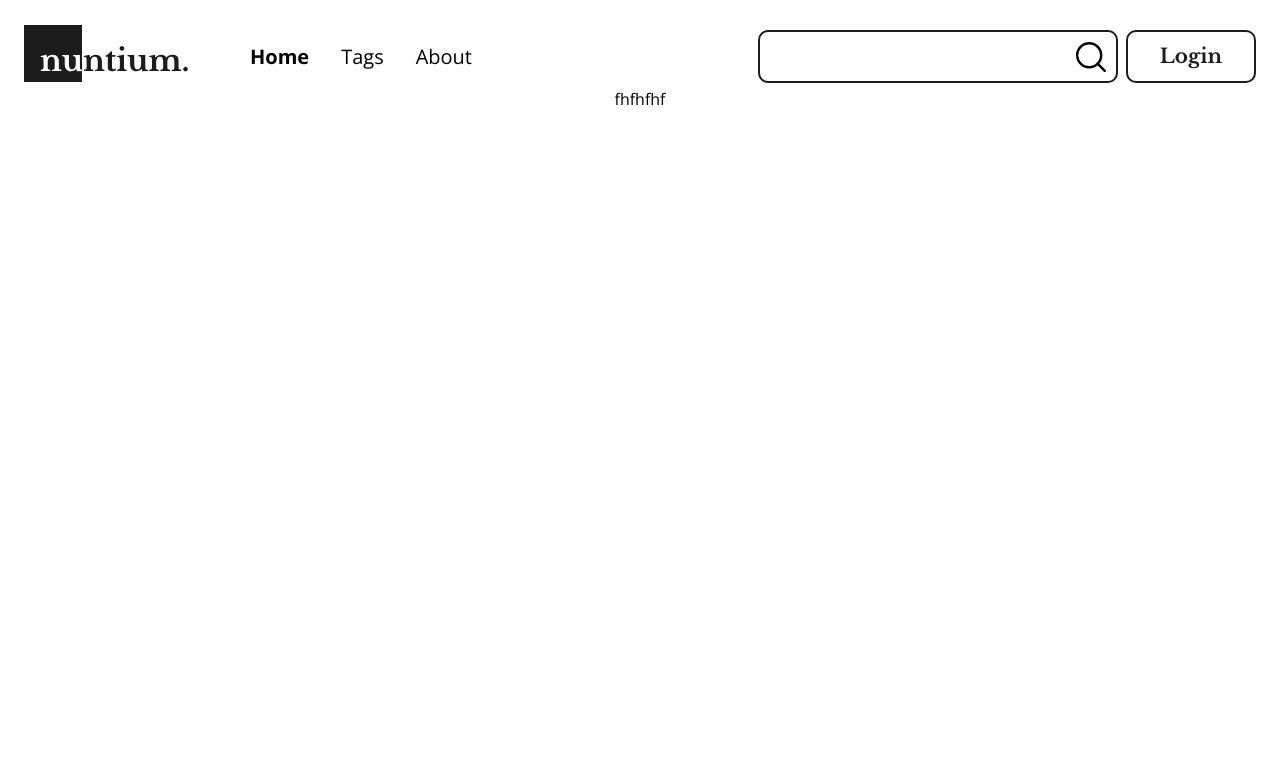
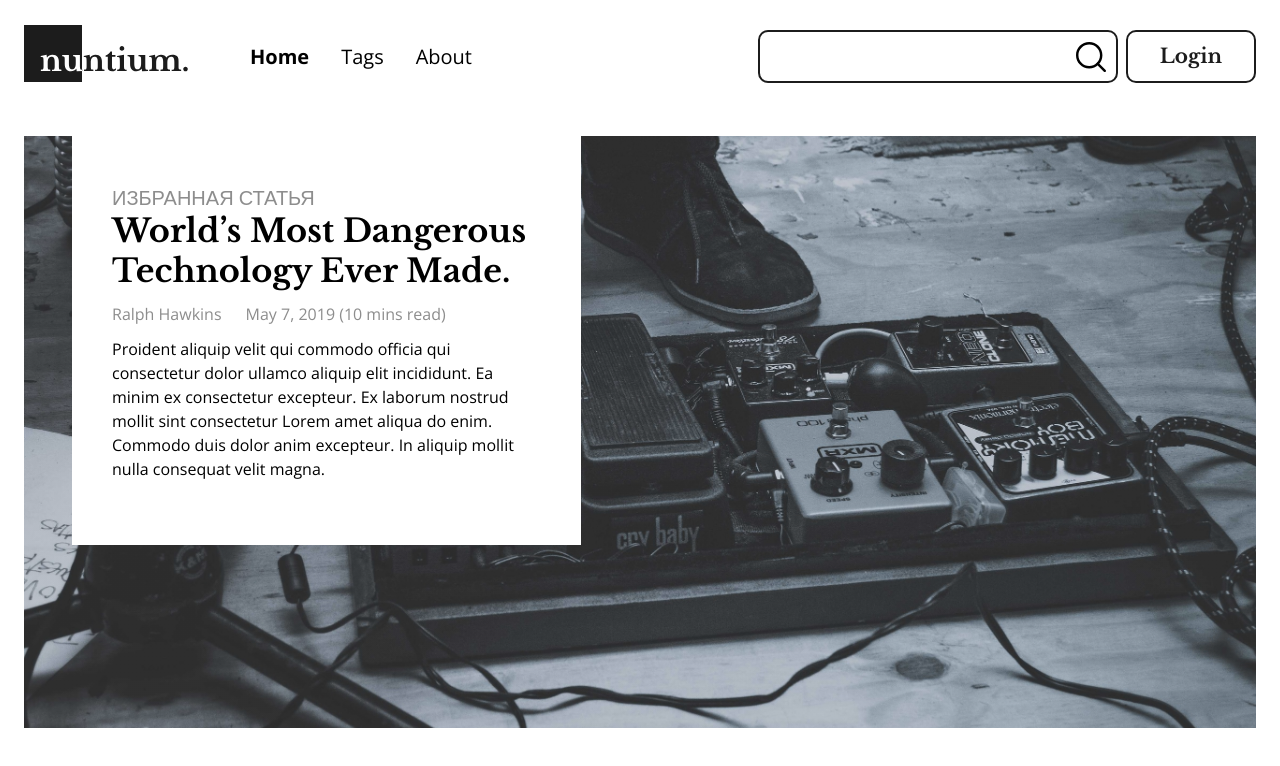
Before and after one commit to chskela/my_blog, a Next.js app: page / in a window 1280 px wide. Shown: the top 766 px of the page. Built offline with nearby package versions, Linux system fonts and the light colour scheme.

Commit message:
add Hero

```diff
--- a/components/Header/Header.module.css
+++ b/components/Header/Header.module.css
@@ -4,4 +4,5 @@
   display: flex;
   justify-content: space-between;
   align-items: center;
+  margin-bottom: var(--size-12);
 }
--- /dev/null
+++ b/components/Hero/Hero.jsx
@@ -0,0 +1,25 @@
+import classes from "./Hero.module.css";
+
+export default function Hero() {
+  return (
+    <section className={classes.hero}>
+      <div className={classes.content}>
+        <p className={classes.content__featured}>ИЗБРАННАЯ СТАТЬЯ</p>
+        <h1 className={classes.content__title}>
+          World’s Most Dangerous Technology Ever Made.
+        </h1>
+        <div className={classes.content__avatar}>
+          <p className={classes.content__autor}>Ralph Hawkins</p>
+          <time>May 7, 2019 (10 mins read)</time>
+        </div>
+        <p className={classes.content__excerpt}>
+          Proident aliquip velit qui commodo officia qui consectetur dolor
+          ullamco aliquip elit incididunt. Ea minim ex consectetur excepteur. Ex
+          laborum nostrud mollit sint consectetur Lorem amet aliqua do enim.
+          Commodo duis dolor anim excepteur. In aliquip mollit nulla consequat
+          velit magna.
+        </p>
+      </div>
+    </section>
+  );
+}
--- /dev/null
+++ b/components/Hero/Hero.module.css
@@ -0,0 +1,47 @@
+.hero {
+  background: linear-gradient(
+      0deg,
+      rgba(28, 28, 28, 0.1),
+      rgba(28, 28, 28, 0.1)
+    ),
+    url(/assets/images/hero.jpeg) center no-repeat;
+  background-size: cover;
+  min-height: 592px;
+  width: 100%;
+}
+
+.content {
+  background-color: var(--color-primary);
+  max-width: 509px;
+  margin-left: var(--size-12);
+  padding: var(--size-12) var(--size-10) var(--size-16);
+}
+
+.content__featured {
+  font-size: var(--size-5);
+  color: var(--color-secondary-500);
+  text-transform: uppercase;
+}
+
+.content__title {
+  font-size: var(--size-8);
+  margin: 0;
+  margin-bottom: var(--size-3);
+}
+
+.content__avatar {
+  color: var(--color-secondary-500);
+  display: flex;
+  flex-direction: row;
+  justify-content: flex-start;
+  align-items: baseline;
+  margin-bottom: var(--size-3);
+}
+
+.content__autor {
+  margin-right: var(--size-6);
+}
+
+.content__excerpt {
+  line-height: 24px;
+}
--- a/components/Layout/Layout.jsx
+++ b/components/Layout/Layout.jsx
@@ -7,7 +7,7 @@ export default function Layout({ children }) {
   return (
     <div className={classes.wrapper}>
       <Header />
-      <main>{children}</main>
+      <main className={classes.main}>{children}</main>
     </div>
   );
 }
--- a/components/Layout/Layout.module.css
+++ b/components/Layout/Layout.module.css
@@ -7,3 +7,8 @@
   padding: var(--size-6);
   margin: 0 auto;
 }
+.main {
+  width: 100%;
+  display: flex;
+  flex-direction: column;
+}
--- a/pages/index.js
+++ b/pages/index.js
@@ -1,14 +1,16 @@
 import Head from "next/head";
+import { Fragment } from "react";
+import Hero from "../components/Hero/Hero";
 
 export default function Home() {
   return (
-    <div>
+    <Fragment>
       <Head>
-        <title>Create Next App</title>
+        <title>Nuntium</title>
         <meta name="description" content="Generated by create next app" />
         <link rel="icon" href="/favicon.ico" />
       </Head>
-      fhfhfhf
-    </div>
+      <Hero />
+    </Fragment>
   );
 }
--- a/styles/globals.css
+++ b/styles/globals.css
@@ -28,6 +28,7 @@ body {
 
   --color-primary: #ffffff;
   --color-secondary: #1c1c1c;
+  --color-secondary-500: hsla(0, 0%, 11%, 0.5);
   --color-black: #000000;
   /*--color-primary-200: #884c97;
   --color-primary-300: #843897;
@@ -49,6 +50,8 @@ body {
   --size-5: 1.25rem;
   --size-6: 1.5rem;
   --size-8: 2rem;
+  --size-10: 2.5rem;
+  --size-12: 3rem;
   --size-16: 4rem;
   --size-20: 5rem;
   --size-40: 10rem;
@@ -70,6 +73,10 @@ a {
   color: var(--color-black);
 }
 
+p {
+  margin: 0;
+}
+
 button {
   font: inherit;
   cursor: pointer;
```
Also changed, not shown: public/assets/images/hero.jpeg (added).
